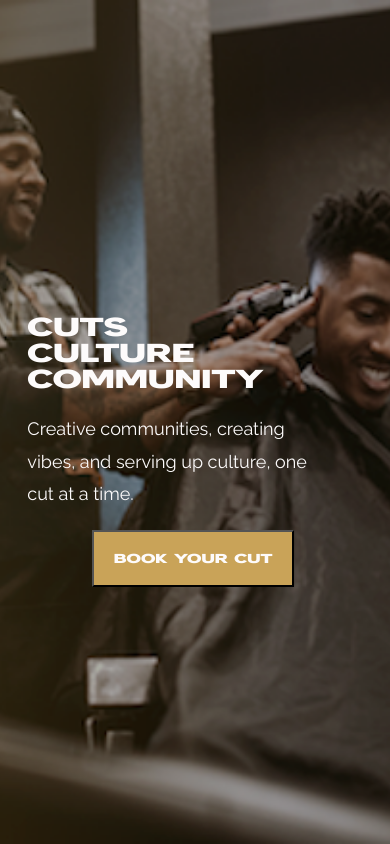
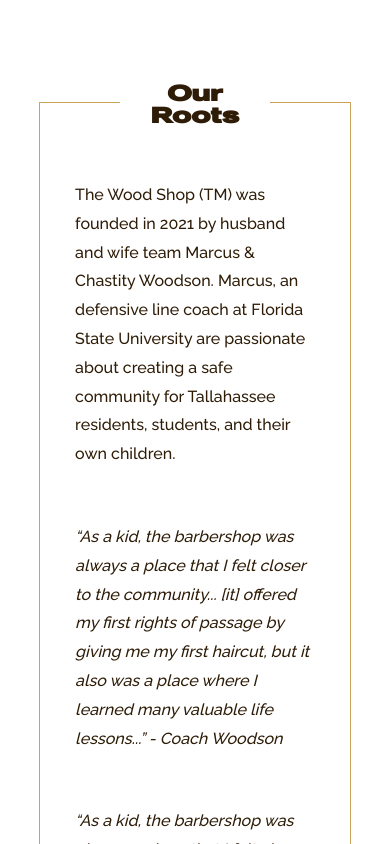
Before and after one commit to pearllumi-developer/the-wood-shop, a React (Create React App) app in the folder client/: page / in a window 390 px wide. Shown: the top 844 px of the page. Built offline with nearby package versions, Linux system fonts and the light colour scheme.

Commit message:
add mobile responsive to our roots

```diff
--- a/client/src/App.js
+++ b/client/src/App.js
@@ -12,8 +12,8 @@ function App() {
   return (
     <main className="app-container">
       {/* <Nav /> */}
-      <Landing />
-      {/* <Roots /> */}
+      {/* <Landing /> */}
+      <Roots />
       {/* <WhatWeDo /> */}
       {/* <WhereWeAre /> */}
       {/* <TheCrew /> */}
--- a/client/src/views/Roots/Roots.css
+++ b/client/src/views/Roots/Roots.css
@@ -2,9 +2,9 @@
   align-content: space-between;
   border: 1px solid #c9a358;
   display: flex;
-  gap: 3rem;
+  gap: 3em;
   flex-direction: column;
-  height: auto;
+  height: max-content;
   padding: 0 9% 4% 9%;
   position: relative;
   width: 80%;
@@ -12,7 +12,6 @@
 
 .roots-page {
   align-items: center;
-  background-color: ;
   display: flex;
   flex-direction: column;
   height: 100vh;
@@ -24,7 +23,7 @@
   display: flex;
   color: #2e1c07;
   font-family: "Raleway", sans-serif;
-  font-size: 2.2rem;
+  font-size: clamp(1.6rem, 1.5vw + 1px, 2.2rem);
   font-weight: 500;
   line-height: 1.8;
   padding-top: 1.5em;
@@ -34,9 +33,31 @@
   background-color: white;
   color: #2e1c07;
   font-family: Mammoth;
-  font-size: 4rem;
+  font-size: clamp(2.2rem, 2.5vw + 4px, 4rem);
   text-align: center;
   margin: -25px auto 0 auto;
-  width: 550px;
+  width: calc(60% + 16px);
   position: relative;
 }
+
+/* -----------------------------
+-------------Mobile-------------
+-------------------------------- */
+
+@media screen and (max-width: 480px) {
+  .roots-title {
+    margin: -5vw auto 0 auto;
+    width: 150px;
+    position: relative;
+  }
+  .roots-page {
+    margin: 40% 0;
+  }
+}
+
+@media screen and (max-width: 320px) {
+
+  .roots-page {
+    margin: 40rem 0;
+  }
+}
```
